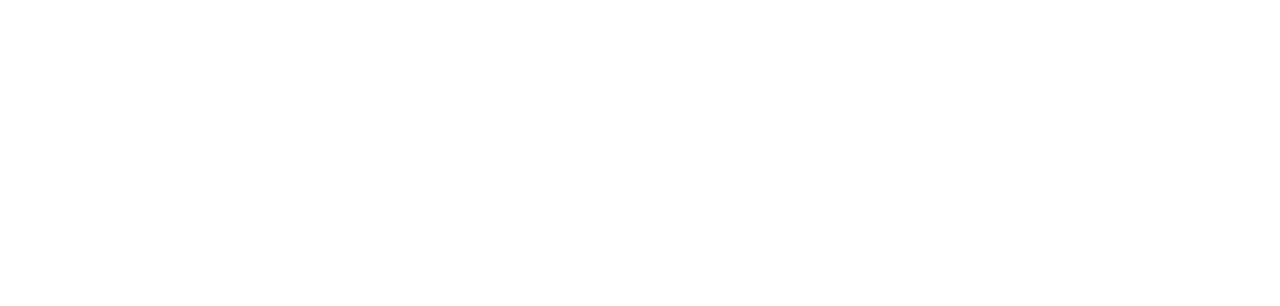
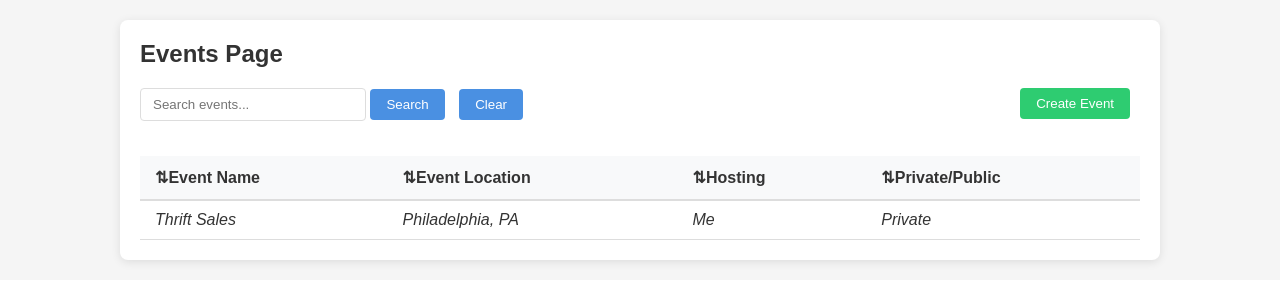
Before and after one commit to Capstone-Projects-2025-Spring/section-005-morris-projects-Thrift-Tags, a React (Create React App) app in the folder my-react-app/: page / in a window 1280 px wide. Shown: the top 306 px of the page. Built offline with nearby package versions, Linux system fonts and the light colour scheme.

Commit message:
Update App.js

```diff
--- a/my-react-app/src/App.js
+++ b/my-react-app/src/App.js
@@ -1,11 +1,11 @@
-import './App.css';
-import LoginPage from "./pages/login/LoginPage";
+// import LoginPage from "./pages/login/LoginPage";
+import EventsPage from './pages/EventsPage';
 
 function App() {
   return (
     <div className="App">
       <header className="App-header">
-        <LoginPage/>
+        <EventsPage/>
       </header>
     </div>
   );
```
